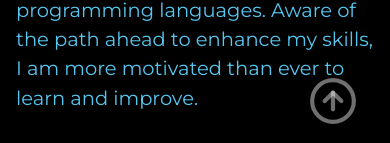
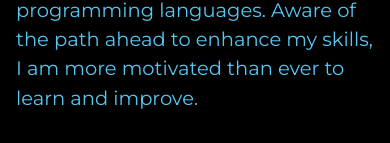
Before and after one commit to Thomas-Machinet/Portfolio, a React (Vite) app: page / in a window 390 px wide. Shown: the part 686-829 px from the top of the page. Built offline with nearby package versions, Linux system fonts and the light colour scheme; no server answers.

Commit message:
Fix burger z-index

```diff
--- a/src/App.tsx
+++ b/src/App.tsx
@@ -21,12 +21,14 @@ import { ArrowUpCircle } from 'react-feather';
 
 function App() {
 
-
+  const isMobile = window.innerWidth <= 768
 
   return (
     <>
-      <a href='#'
-        className='arrowUp'><ArrowUpCircle size="50px" /></a>
+      {!isMobile &&
+        <a href='#'
+          className='arrowUp'><ArrowUpCircle size="50px" /></a>
+      }
       <Header />
       <main className="main">
         <Portrait />
--- a/src/components/Header/Header.scss
+++ b/src/components/Header/Header.scss
@@ -40,6 +40,7 @@
         position: fixed;
         top: 1.5rem;
         right: 1.5rem;
+        z-index: 2;
 
         &:hover {
             cursor: pointer;
@@ -51,6 +52,8 @@
     right: -50vw;
     width: 100vw;
     visibility: visible;
+    z-index: 1;
+
 }
 
 .header__navbar-burger-bar,
@@ -63,6 +66,7 @@
     border-radius: 3px;
     background-color: #fff;
     transition: all .20s ease-in-out;
+
 }
 
 .header__navbar-burger-bar::before,
--- a/src/components/Project/Project.scss
+++ b/src/components/Project/Project.scss
@@ -8,6 +8,7 @@
     flex-direction: column;
     gap: 2rem;
     margin-bottom: 5rem;
+
 }
 
 @media screen and (min-width:767px) {
```
